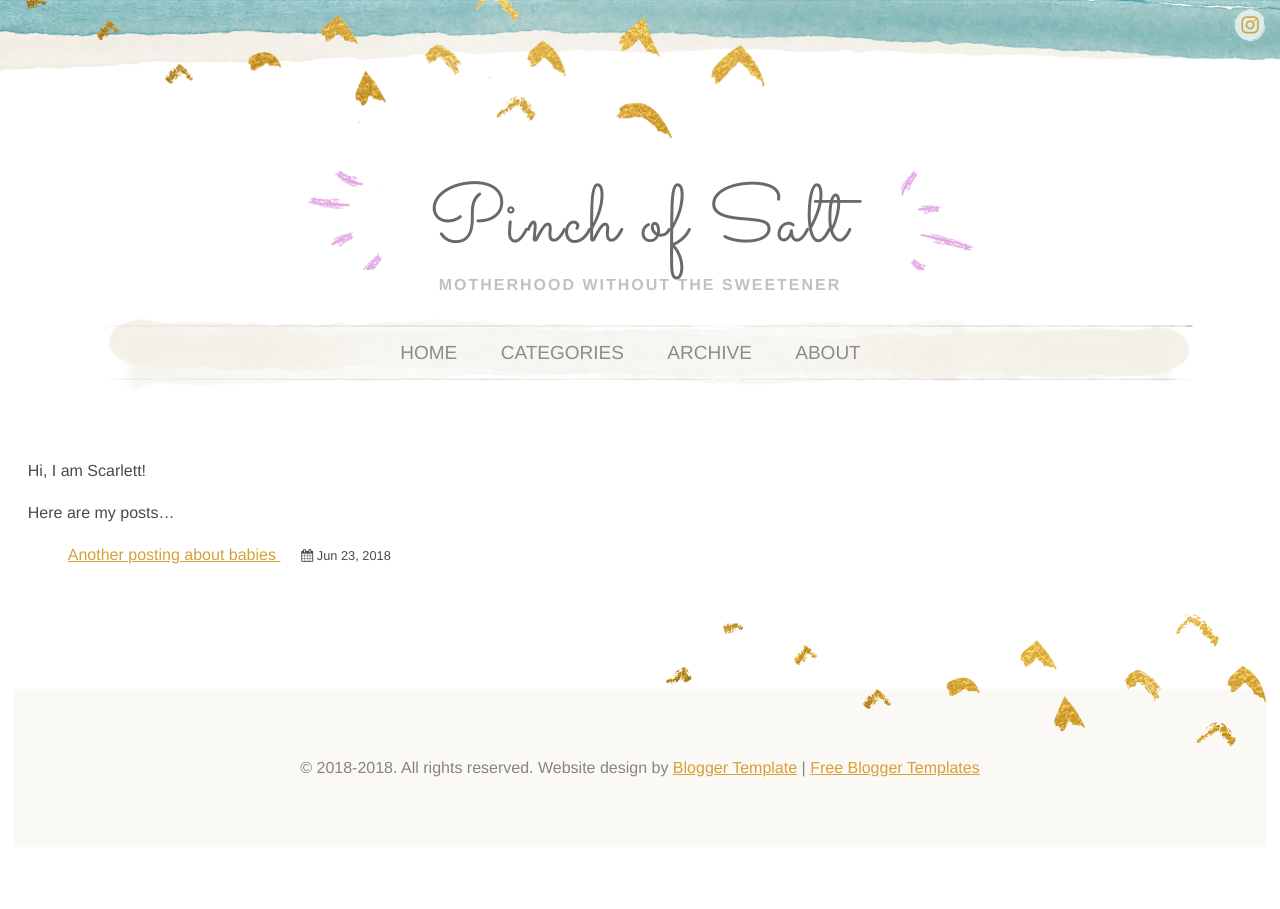
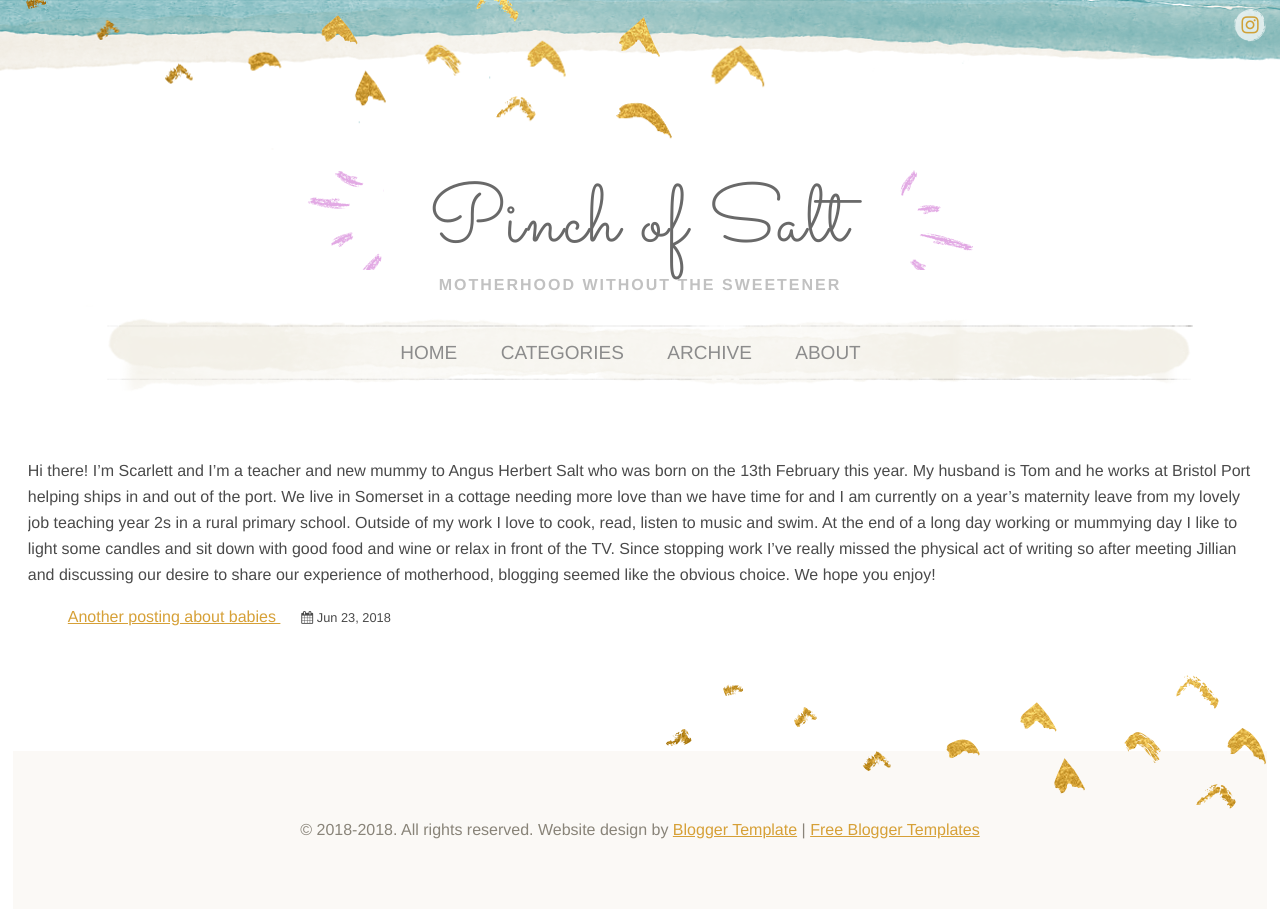
Before and after one commit to apinchofsalt/apinchofsalt.github.io, a Jekyll site: the page built from authors/scarlett.md, in a window 1280 px wide. Built offline with Jekyll 4.4.1, drawn with Linux system fonts in a browser that asks for light colours; nearby versions of some CDN libraries.

Commit message:
Update scarlett.md

```diff
--- a/authors/scarlett.md
+++ b/authors/scarlett.md
@@ -2,9 +2,8 @@
 layout: page
 author: "Scarlett"
 ---
+Hi there!
+I’m Scarlett and I’m a teacher and new mummy to Angus Herbert Salt who was born on the 13th February this year. My husband is Tom and he works at Bristol Port helping ships in and out of the port. We live in Somerset in a cottage needing more love than we have time for and I am currently on a year’s maternity leave from my lovely job teaching year 2s in a rural primary school. Outside of my work I love to cook, read, listen to music and swim. At the end of a long day working or mummying day I like to light some candles and sit down with good food and wine or relax in front of the TV. Since stopping work I’ve really missed the physical act of writing so after meeting Jillian and discussing our desire to share our experience of motherhood, blogging seemed like the obvious choice. We hope you enjoy!
 
-Hi, I am Scarlett!
-
-Here are my posts...
 
 {% include authorposts.html %}
```
